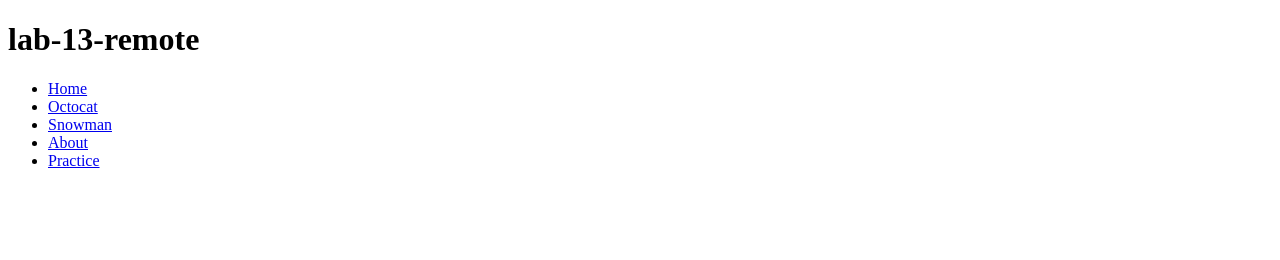
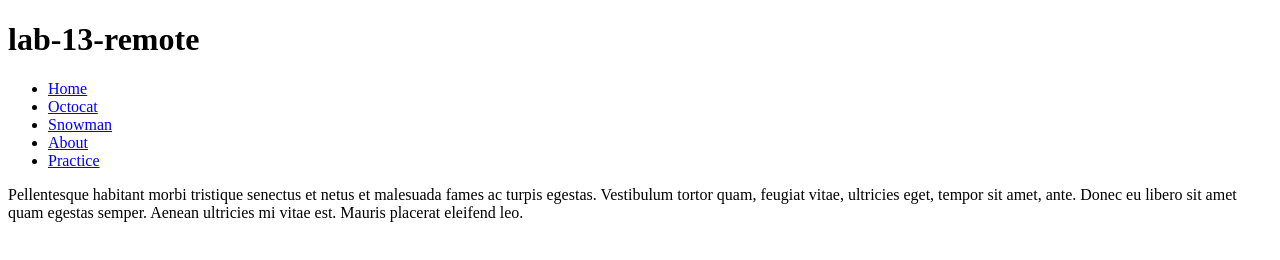
Before and after one commit to RyanYip9/lab-13-remote, a plain HTML site: page index.html in a window 1280 px wide. Drawn offline with Linux system fonts and the light colour scheme.

Commit message:
made the right changes this time

```diff
--- a/index.html
+++ b/index.html
@@ -9,5 +9,6 @@
     	<li><a href="about.html">About</a></span></li>
     	<li><a href="practice.html">Practice</a></span></li>
     </ul>
+    <p>Pellentesque habitant morbi tristique senectus et netus et malesuada fames ac turpis egestas. Vestibulum tortor quam, feugiat vitae, ultricies eget, tempor sit amet, ante. Donec eu libero sit amet quam egestas semper. Aenean ultricies mi vitae est. Mauris placerat eleifend leo.</p>
 </body>
 </html>
```
